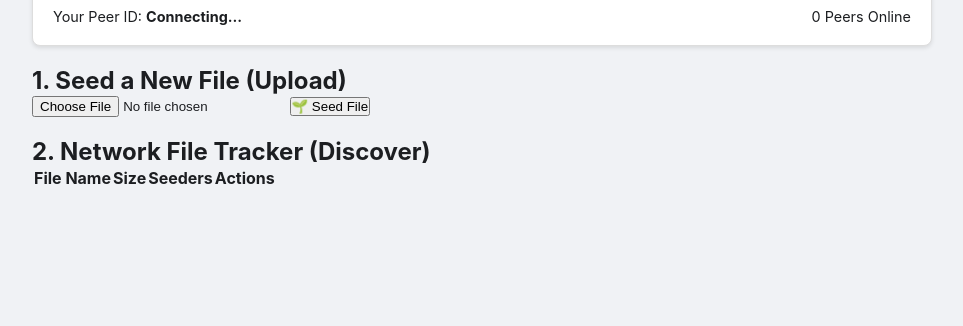
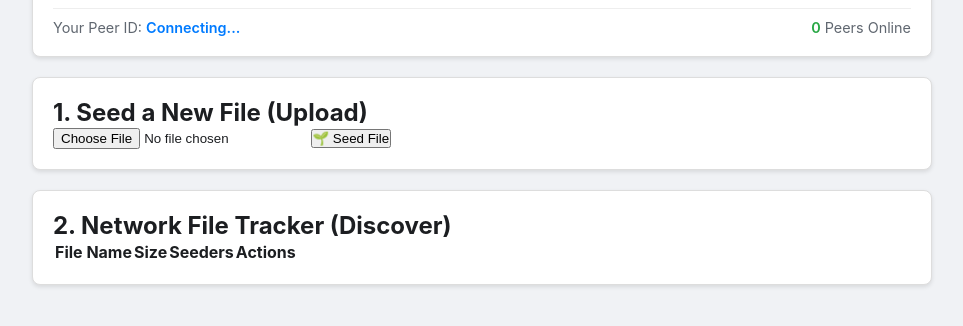
Before and after one commit to varunpareek690/major-project-decentralized-web3-file-sharing-system, a website: page chainshare-v2/public/index.html in a window 1280 px wide. Shown: the part 82-408 px from the top of the page, without its empty margins (158-1121 px from the left). Drawn offline with Linux system fonts and the light colour scheme.

Commit message:
minor updates

```diff
--- a/chainshare-v2/public/style.css
+++ b/chainshare-v2/public/style.css
@@ -38,3 +38,28 @@ header h1 {
   display: flex;
   justify-content: space-between;
   font-size: 0.9em;
+  color: #606770;
+  border-top: 1px solid #eee;
+  padding-top: 10px;
+}
+
+#peer-id {
+  color: #007bff;
+  font-weight: 600;
+}
+
+#peer-count {
+  font-weight: 600;
+  color: #28a745;
+}
+
+/* --- Cards (Sections) --- */
+.card {
+  background-color: #ffffff;
+  padding: 20px;
+  border-radius: 8px;
+  box-shadow: 0 2px 4px rgba(0, 0, 0, 0.1);
+  border: 1px solid #ddd;
+}
+
+.card h2 {
```
